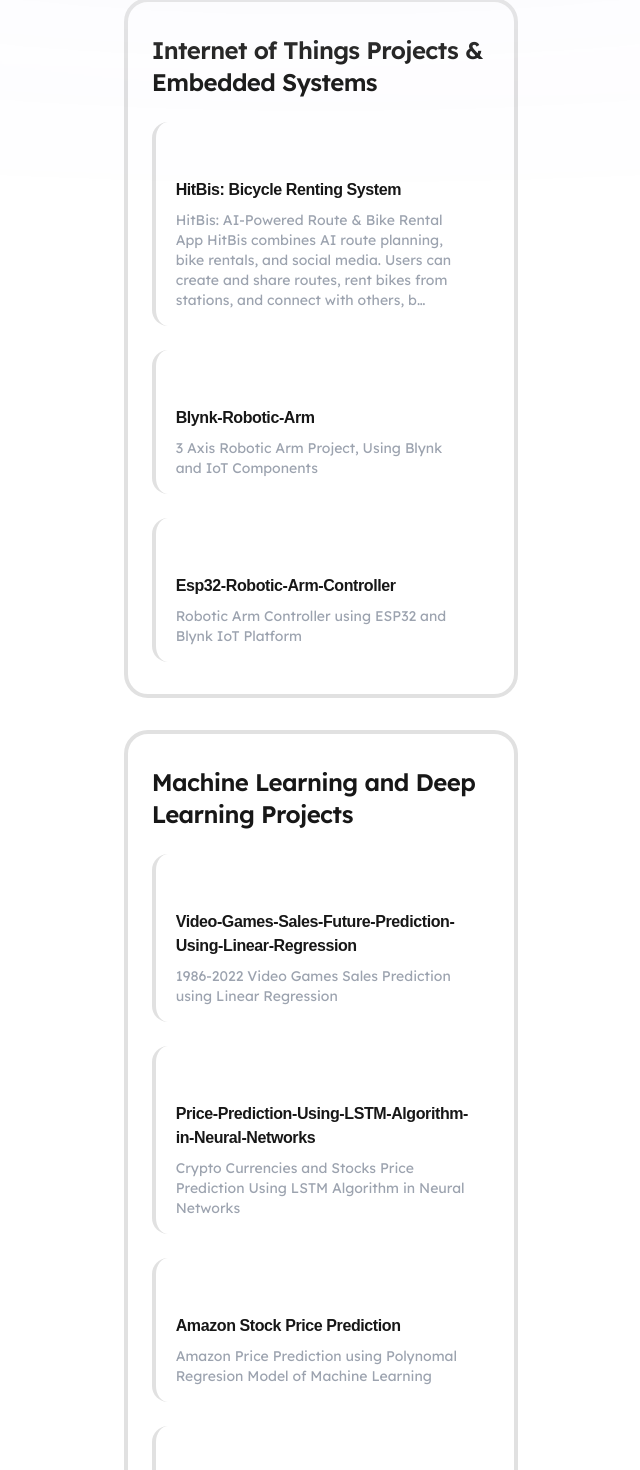
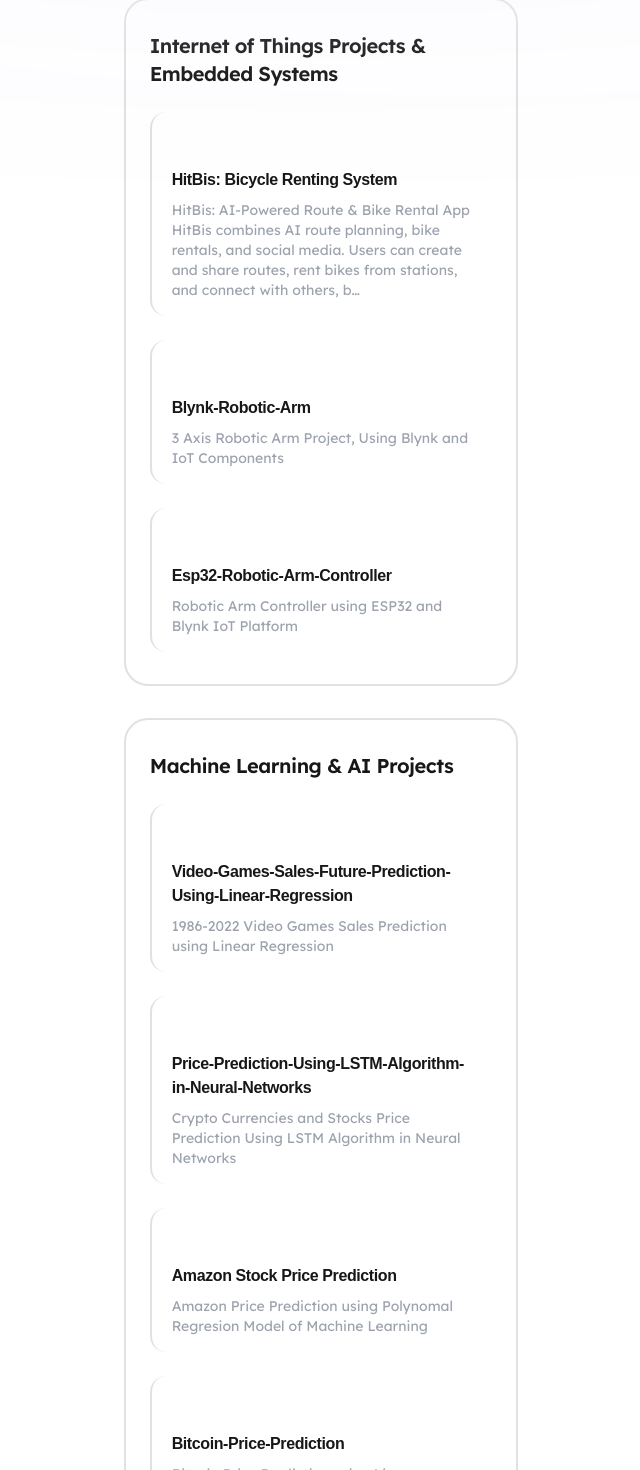
Before and after one commit to ErenElagz/My-Web-Site, a Next.js app: page /projects in a window 1280 px wide. Shown: the part 960-2430 px from the top of the page, without its empty margins (319-959 px from the left). Built offline with nearby package versions, Linux system fonts and the light colour scheme; some icons are missing; a web font is replaced by a local one.

Commit message:
Refactor project sections for improved styling and consistency

```diff
--- a/app/projects/page.tsx
+++ b/app/projects/page.tsx
@@ -59,8 +59,8 @@ export default function Projects() {
       </div>
 
       {/* IoT Projects */}
-      <div className="w-full border-4 rounded-3xl border-[--navBarBorder] px-6 py-8 mt-8 flex flex-col gap-6">
-        <h1 className="text-2xl font-semibold tracking-tight font-lexend">
+      <div className="w-full border-2 rounded-3xl border-[--navBarBorder] px-6 py-8 mt-8 flex flex-col gap-6">
+        <h1 className="text-xl font-semibold tracking-tight font-lexend">
           Internet of Things Projects & Embedded Systems
         </h1>
         {iotProjects.map((project) => (
@@ -78,10 +78,9 @@ export default function Projects() {
       </div>
 
       {/* AI Projects */}
-      <div className="w-full flex flex-col gap-4">
-        <div className="w-full border-4 rounded-3xl border-[--navBarBorder] px-6 py-8 mt-8 flex flex-col gap-6">
-          <h1 className="text-2xl font-semibold tracking-tight  font-lexend">
-            Machine Learning and Deep Learning Projects
+      <div className="w-full border-2 rounded-3xl border-[--navBarBorder] px-6 py-8 mt-8 flex flex-col gap-6">
+        <h1 className="text-xl font-semibold tracking-tight font-lexend">
+          Machine Learning & AI Projects
         </h1>
         {aiProjects.map((project) => (
           <ProjectCard2
@@ -96,7 +95,6 @@ export default function Projects() {
           />
         ))}
       </div>
-      </div>
     </>
   );
 }
--- a/components/Card/ProjectCard2.tsx
+++ b/components/Card/ProjectCard2.tsx
@@ -21,7 +21,7 @@ export default function ProjectCard2(props: ProjectCardProps) {
       key={props.id}
       className="hover:underline"
     >
-      <div className="w-full rounded-2xl border-l-4 border-[--navBarBorder] bg-[#ffffff10] flex flex-row  justify-between">
+      <div className="w-full rounded-2xl border-l-2 border-[--navBarBorder] bg-[#ffffff05] flex flex-row  justify-between">
         <div className="flex flex-col gap-2 w-full p-4 md:p-5 md:py-4  ">
           <Icon icon={props.icon} width="24" height="24" />
           <p className="text-base font-semibold mt-2 tracking-tight font-geist">
```
Lines whose indentation alone changed are shown as unchanged.
